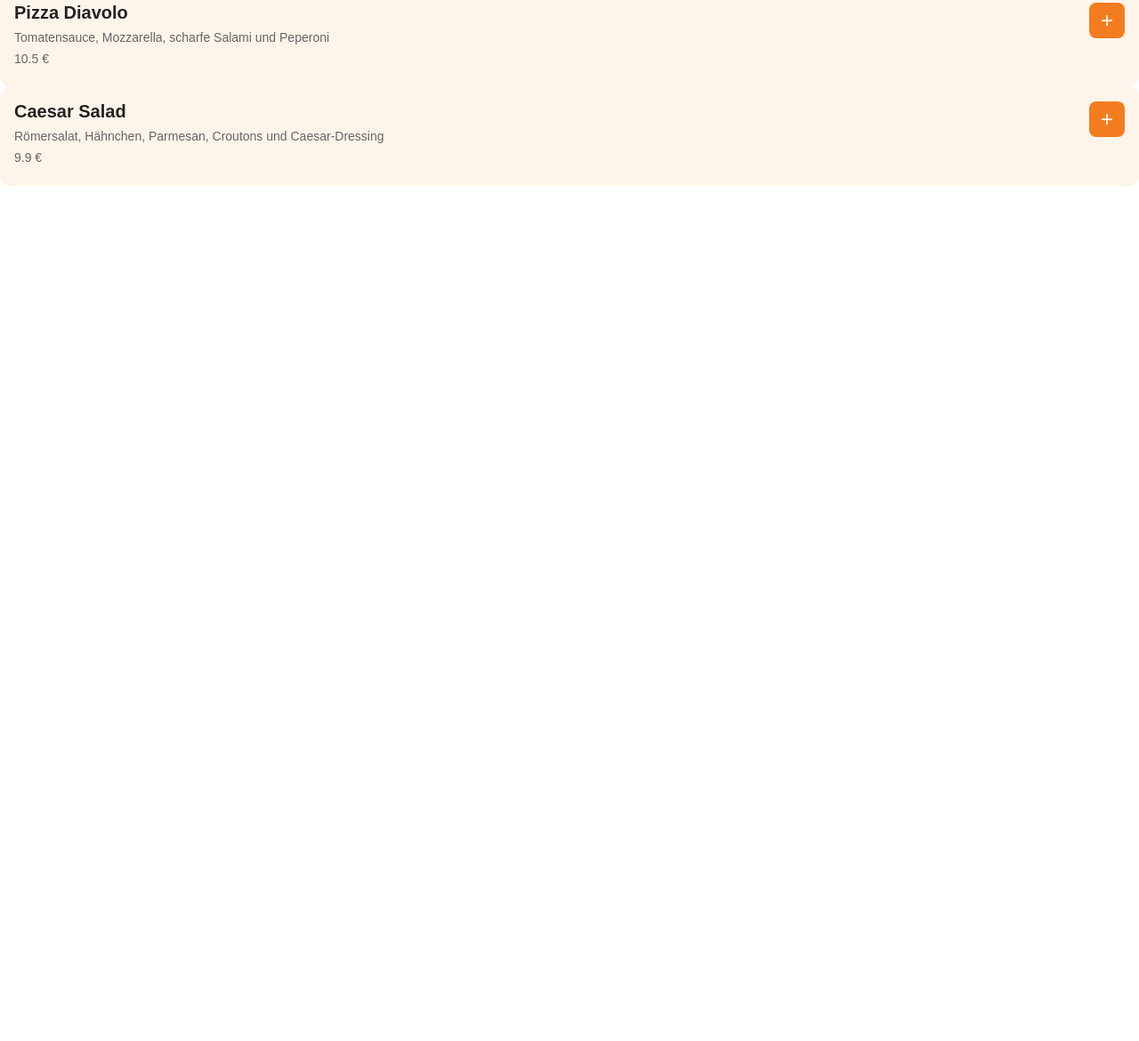
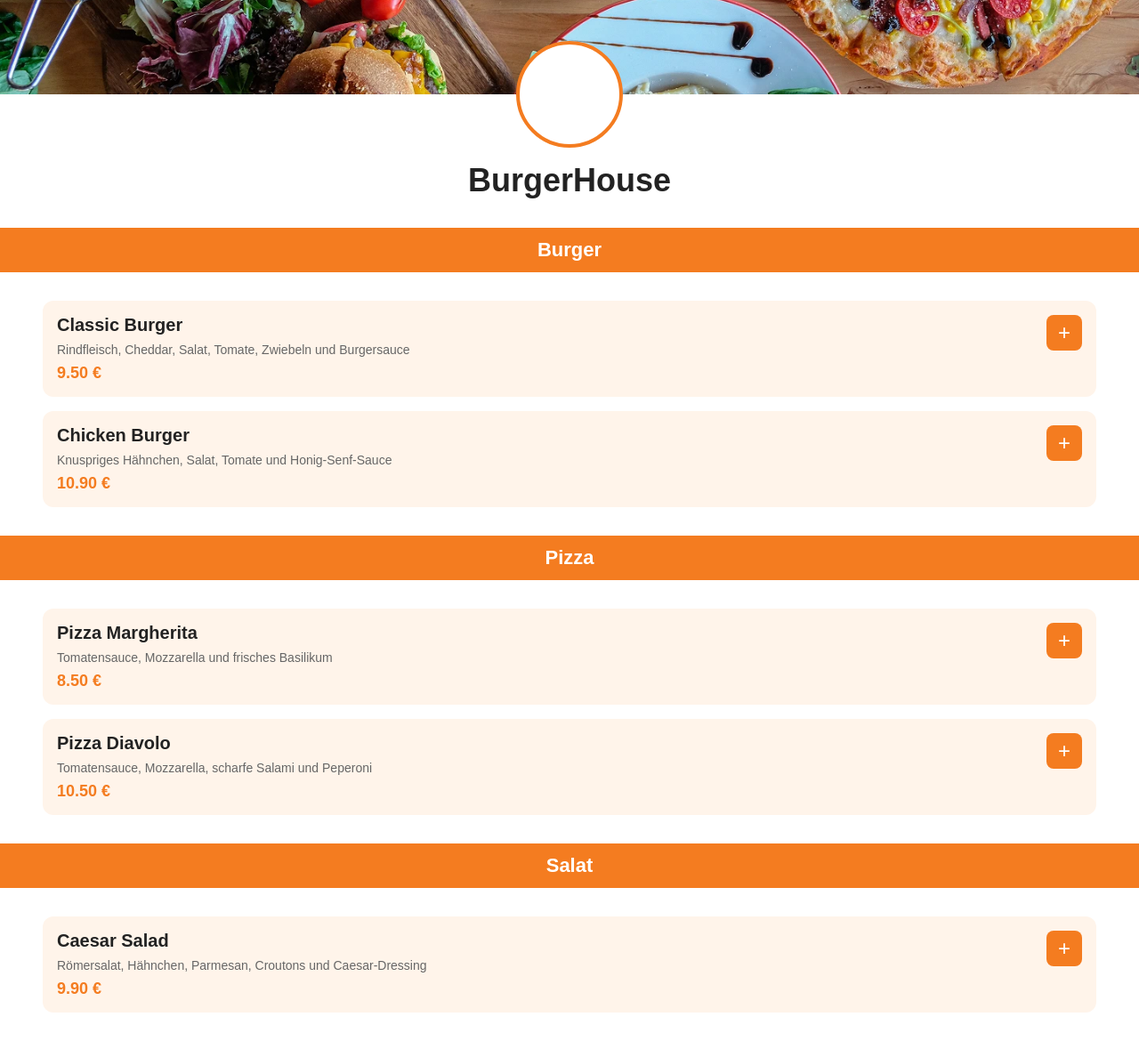
Before and after one commit to Mauricepletsch/bestell-app, a plain HTML site: page index.html in a window 1280 px wide. Shown: the part 454-1624 px from the top of the page at 89% size. Before the commit the page ends 800 px from the top, so only its background shows below. Drawn offline with Linux system fonts and the light colour scheme.

Commit message:
Gerichte nach Kategorien aufgeteilt

```diff
--- a/index.html
+++ b/index.html
@@ -19,9 +19,23 @@
 
     <header></header>
 
+    <section class="hero">
+        <img src="assets/img/hero.webp" alt="Burger, Pizza und Pommes auf einem Holztisch">
+        <div class="logo"></div>
+        <h1>BurgerHouse</h1>
+    </section>
+
     <main>
+        <div class="content">
+            <h2 class="category">Burger</h2>
+            <div id="burger" class="dishes"></div>
 
-        <div id="dishes"></div>
+            <h2 class="category">Pizza</h2>
+            <div id="pizza" class="dishes"></div>
+
+            <h2 class="category">Salat</h2>
+            <div id="salad" class="dishes"></div>
+        </div>
 
 
     </main>
--- a/script.js
+++ b/script.js
@@ -6,14 +6,25 @@ function init() {
     renderDishes();
 }
 
-// rendert die Gerichte solange Index kleiner als die Anzahl
+// rendert die Gerichte in ihre Kategorie
 
 function renderDishes() {
-    let dishesRef = document.getElementById('dishes');
-    dishesRef.innerHTML = "";
+    let burgerRef = document.getElementById('burger');
+    let pizzaRef = document.getElementById('pizza');
+    let saladRef = document.getElementById('salad');
+
+    burgerRef.innerHTML = "";
+    pizzaRef.innerHTML = "";
+    saladRef.innerHTML = "";
 
     for (let dishIndex = 0; dishIndex < myDishes.length; dishIndex++) {
-        dishesRef.innerHTML += getDishTemplate(dishIndex);
+        if (myDishes[dishIndex].category === "Burger") {
+            burgerRef.innerHTML += getDishTemplate(dishIndex);
+        } else if (myDishes[dishIndex].category === "Pizza") {
+            pizzaRef.innerHTML += getDishTemplate(dishIndex);
+        } else {
+            saladRef.innerHTML += getDishTemplate(dishIndex);
+        }
     }
 }
 
--- a/scripts/db.js
+++ b/scripts/db.js
@@ -2,26 +2,31 @@ let myDishes = [
     {
         "name": "Classic Burger",
         "description": "Rindfleisch, Cheddar, Salat, Tomate, Zwiebeln und Burgersauce",
-        "price": 9.50
+        "price": 9.50,
+        "category": "Burger"
     },
     {
         "name": "Chicken Burger",
         "description": "Knuspriges Hähnchen, Salat, Tomate und Honig-Senf-Sauce",
-        "price": 10.90
+        "price": 10.90,
+        "category": "Burger"
     },
     {
         "name": "Pizza Margherita",
         "description": "Tomatensauce, Mozzarella und frisches Basilikum",
-        "price": 8.50
+        "price": 8.50,
+        "category": "Pizza"
     },
     {
         "name": "Pizza Diavolo",
         "description": "Tomatensauce, Mozzarella, scharfe Salami und Peperoni",
-        "price": 10.50
+        "price": 10.50,
+        "category": "Pizza"
     },
     {
         "name": "Caesar Salad",
         "description": "Römersalat, Hähnchen, Parmesan, Croutons und Caesar-Dressing",
-        "price": 9.90
+        "price": 9.90,
+        "category": "Salat"
     }
 ];
--- a/scripts/templates.js
+++ b/scripts/templates.js
@@ -5,7 +5,7 @@ function getDishTemplate(dishIndex) {
     return `<div class="dish">
                 <h3>${myDishes[dishIndex].name}</h3>
                 <p>${myDishes[dishIndex].description}</p>
-                <p>${myDishes[dishIndex].price} €</p>
+                <p class="dish_price">${myDishes[dishIndex].price.toFixed(2)} €</p>
                 <button onclick="addToBasket(${dishIndex})">+</button>
             </div>`;
 }
```
Also changed, not shown: assets/img/hero.webp (added).
